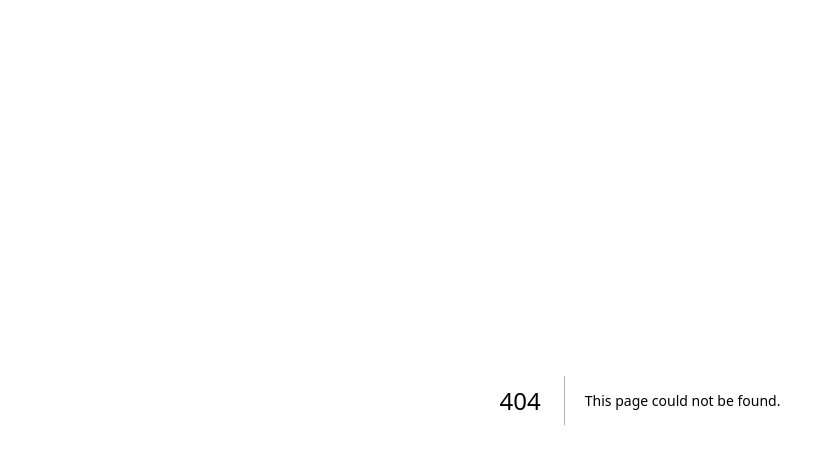
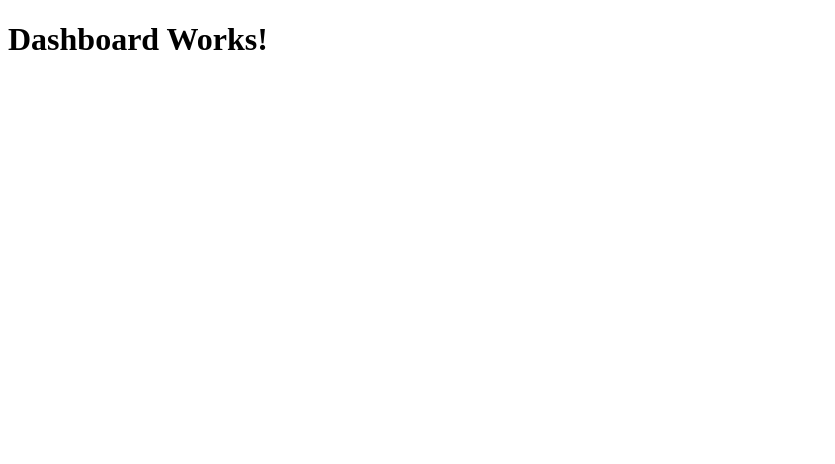
Before and after one commit to pongpao8-rgb/vet-clinic, a Next.js app: page /dashboard in a window 1280 px wide. Before the commit this address had no page. Shown: the top 464 px of the page, without its empty margins (0-835 px from the left). Built offline with nearby package versions, Linux system fonts and the light colour scheme.

Commit message:
Create page.js

```diff
--- /dev/null
+++ b/app/dashboard/page.js
@@ -0,0 +1,7 @@
+export default function Dashboard() {
+  return (
+    <div>
+      <h1>Dashboard Works!</h1>
+    </div>
+  )
+}
```
